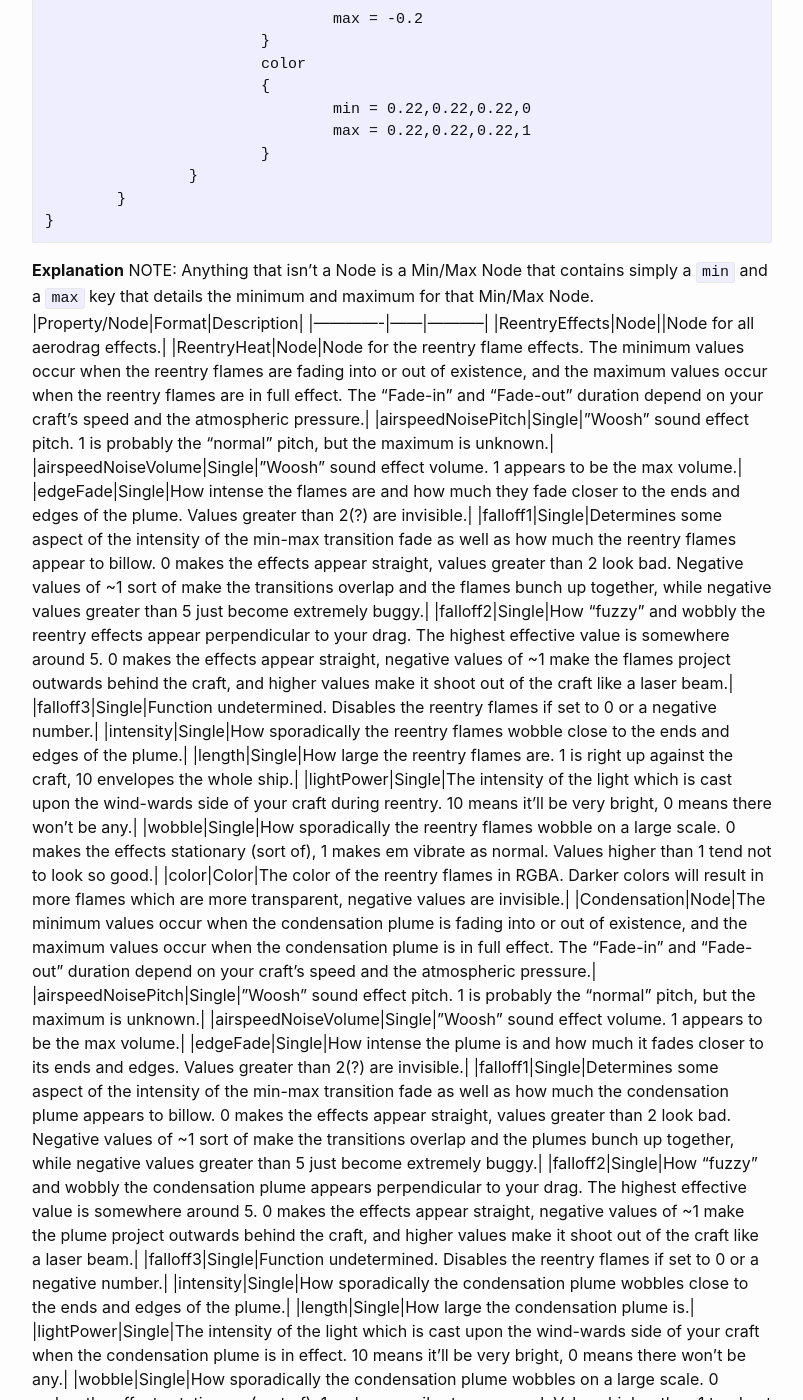
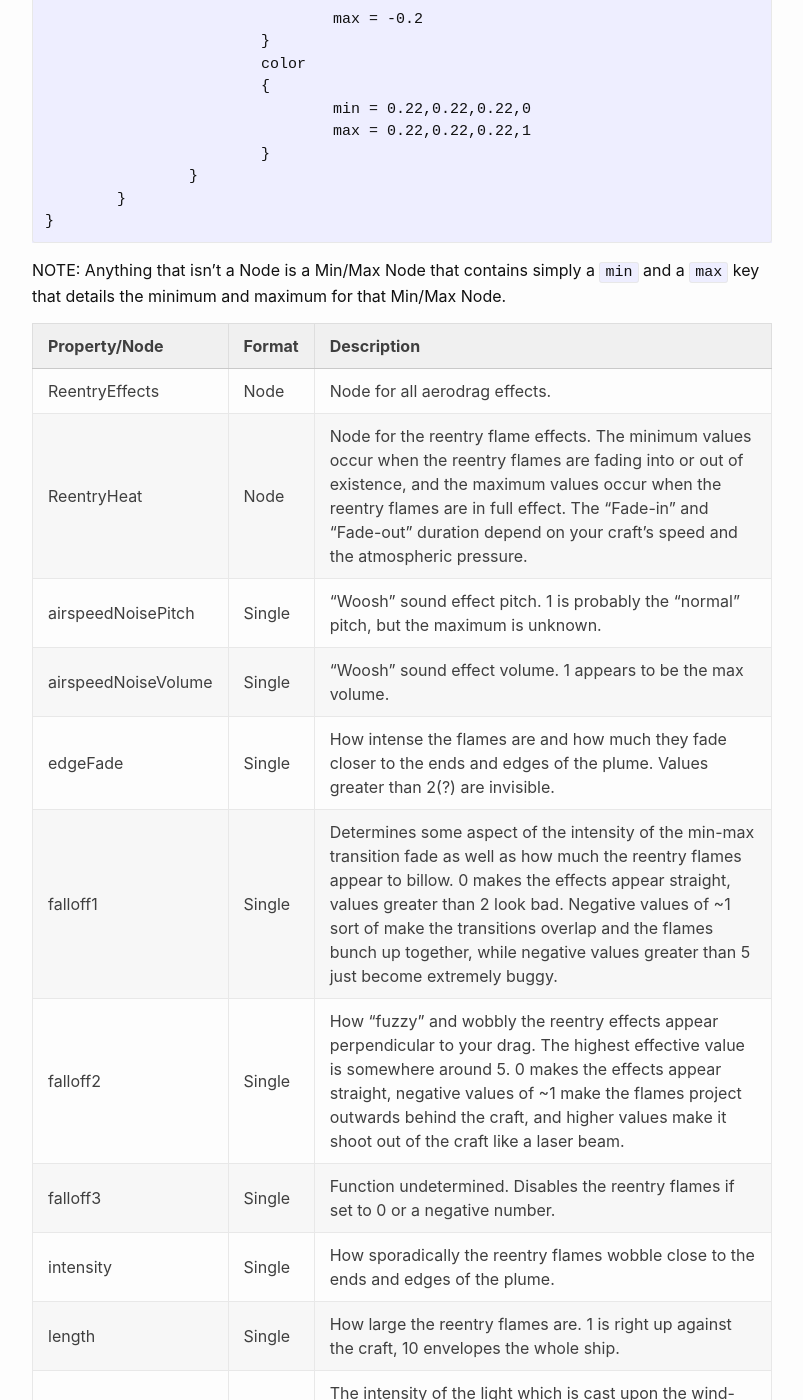
Before and after one commit to Kopernicus/wiki, a Jekyll site: the page built from kex/ReentryEffects.md, in a window 1280 px wide and 1400 px high, scrolled down 2856 px. Shown: the whole window, without its empty margins (238-1041 px from the left). Built offline with Jekyll 4.4.1, drawn with Linux system fonts in a browser that asks for light colours; some of the changed text lies outside the part shown.

````diff
--- a/kex/ReentryEffects.md
+++ b/kex/ReentryEffects.md
@@ -133,12 +133,11 @@ Body
 }
 ```
 
+NOTE: Anything that isn't a Node is a Min/Max Node that contains simply a `min` and a `max` key that details the minimum and maximum for that Min/Max Node.
 
-**Explanation**
-NOTE: Anything that isn't a Node is a Min/Max Node that contains simply a `min` and a `max` key that details the minimum and maximum for that Min/Max Node.
 |Property/Node|Format|Description|
 |-------------|------|-----------|
-|ReentryEffects|Node||Node for all aerodrag effects.|
+|ReentryEffects|Node|Node for all aerodrag effects.|
 |ReentryHeat|Node|Node for the reentry flame effects. The minimum values occur when the reentry flames are fading into or out of existence, and the maximum values occur when the reentry flames are in full effect. The "Fade-in" and "Fade-out" duration depend on your craft's speed and the atmospheric pressure.|
 |airspeedNoisePitch|Single|"Woosh" sound effect pitch. 1 is probably the "normal" pitch, but the maximum is unknown.|
 |airspeedNoiseVolume|Single|"Woosh" sound effect volume. 1 appears to be the max volume.|
````
Also changed, not shown: index.md (+1 -1 lines), main/Template.md (+2 -1 lines).
